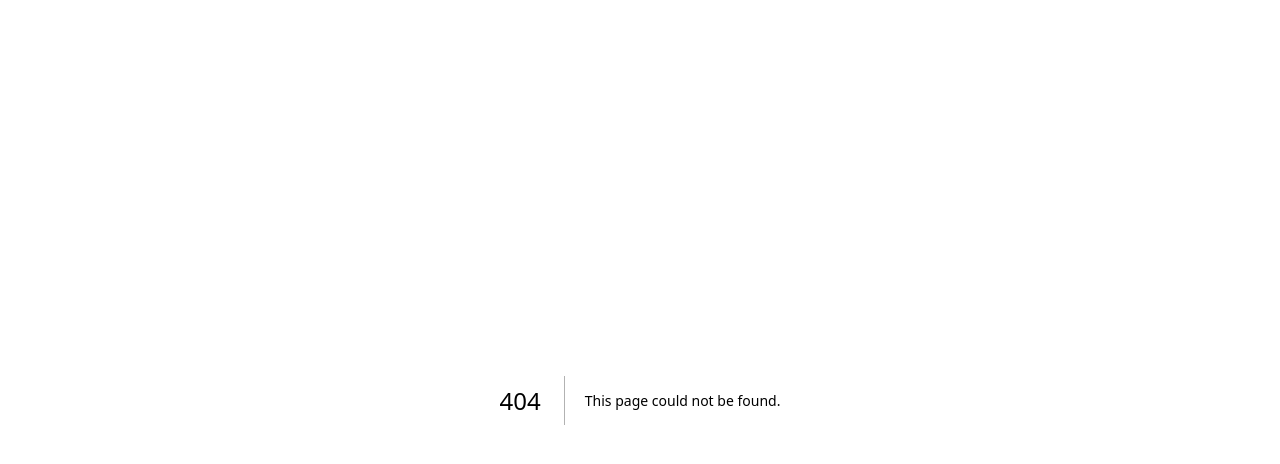
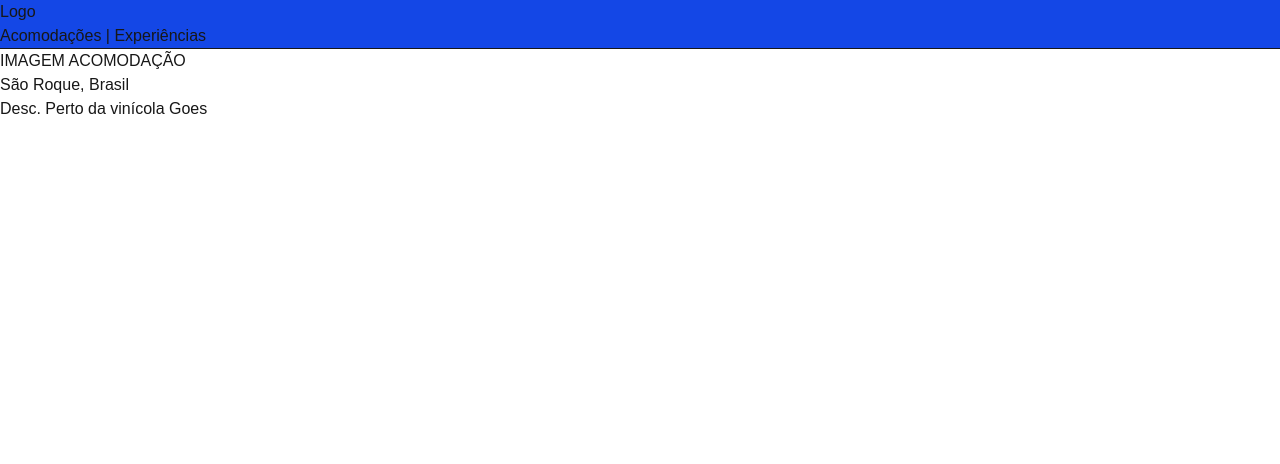
Before and after one commit to rogin2005/CursoJS, a Next.js app in the folder CursoJS/Fs_udemy/react-next-aula/react-fundamentos/: page /fundamentos/propriedades in a window 1280 px wide. Before the commit this address had no page. Shown: the top 464 px of the page. Built offline with nearby package versions, Linux system fonts and the light colour scheme.

Commit message:
Componente como tag

```diff
--- /dev/null
+++ b/CursoJS/Fs_udemy/react-next-aula/react-fundamentos/src/app/fundamentos/propriedades/page.tsx
@@ -0,0 +1,11 @@
+import { Acomodacao, Cabecalho } from "@/components/interface";
+
+export default function Page() {
+    return(
+        <div>
+            <Cabecalho />
+            <hr />
+            <Acomodacao />
+        </div>
+    )
+}
```
